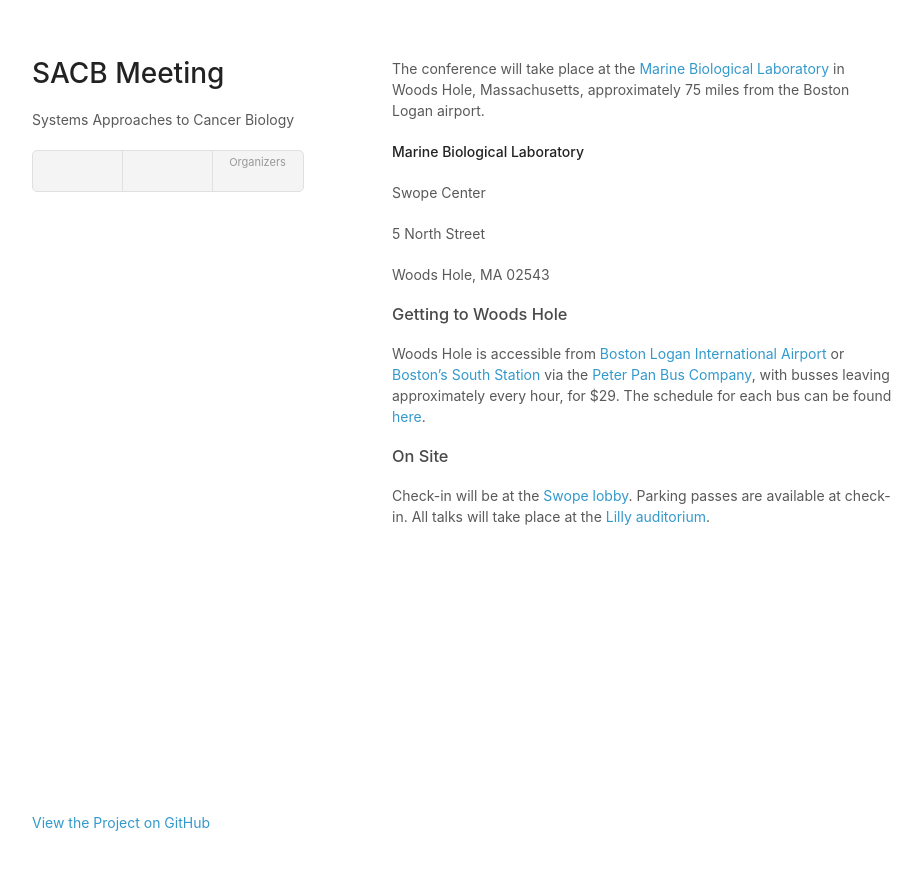
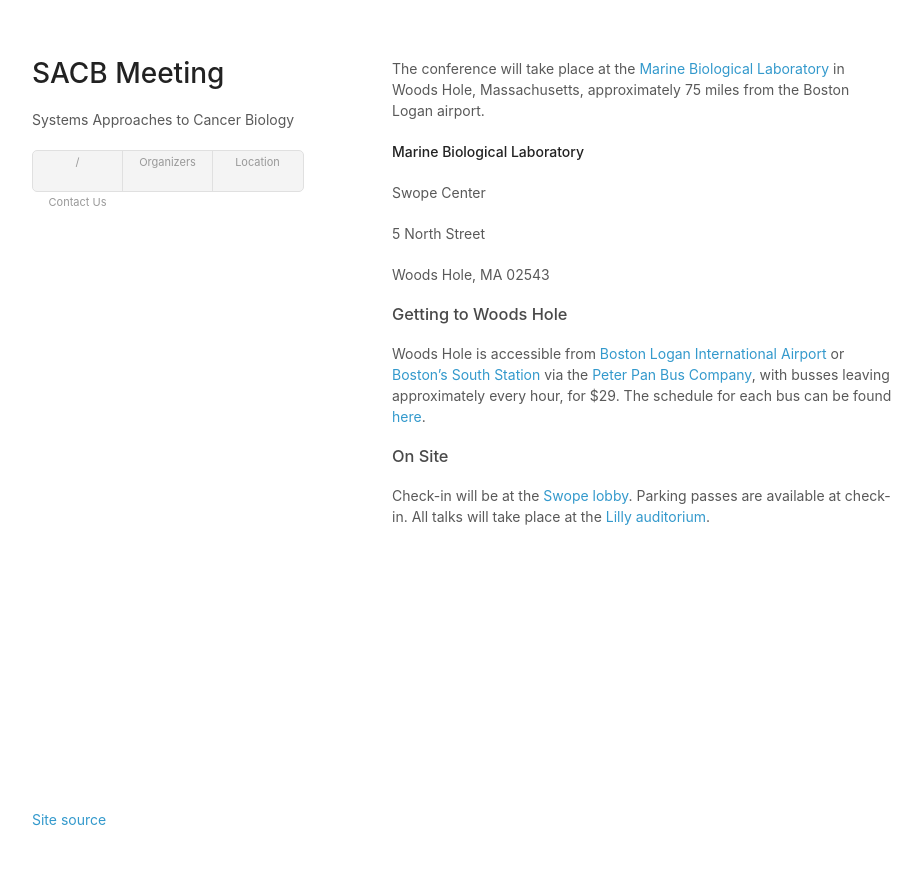
Before and after one commit to AECCSB/sacb-meeting, a Jekyll site: the page built from location.md, in a window 1280 px wide. Shown: the top 870 px of the page, without its empty margins (178-1100 px from the left). Built offline with Jekyll 4.4.1, drawn with Linux system fonts in a browser that asks for light colours; our own code applies the rules of GitHub Pages for plain Markdown files.

Commit message:
Moved files around.

```diff
--- a/_layouts/default.html
+++ b/_layouts/default.html
@@ -8,9 +8,6 @@
     <link rel="stylesheet" href="{{ '/assets/css/styles.css' | relative_url }}">
     <link rel="stylesheet" href="{{ '/assets/css/pygment_trac.css' | relative_url }}">
     <meta name="viewport" content="width=device-width">
-    <!--[if lt IE 9]>
-    <script src="//html5shiv.googlecode.com/svn/trunk/html5.js"></script>
-    <![endif]-->
   </head>
   <body>
     <div class="wrapper">
@@ -19,9 +16,10 @@
         <p>{{ site.description | default: site.github.project_tagline }}</p>
 
         <p class="view"><ul>
-          <li></li>
-          <li></li>
-          <li><a href="./organizers/">Organizers</a></li>
+          {% for link in site.data.links %}
+            <li><a href="{{ link.url }}" title="{{ link.title }}"
+            {% if page.title == link.title %}class="current-page"{% endif %}>{{ link.title }}</a></li>
+          {% endfor %}
         </ul></p>
 
       </header>
@@ -31,7 +29,7 @@
 
       </section>
       <footer>
-        <p class="view"><a href="{{ site.github.repository_url }}">View the Project on GitHub <small>{{ github_name }}</small></a></p>
+        <p class="view"><a href="{{ site.github.repository_url }}">Site source</a></p>
       </footer>
     </div>
     <script src="{{ '/assets/js/scale.fix.js' | relative_url }}"></script>
```
Also changed, not shown: _data/links.yml (added, +11 -0 lines), 2016/key-dates.md (renamed from 2016/key-dates/index.md), 2016/reg-abstract-sub.md (renamed from 2016/registration-abstract-submission/index.md), 2016/schedule.md (renamed from 2016/schedule/index.md), 2016/speakers.md (renamed from 2016/speakers/index.md), contact-us.md (renamed from contact-us/index.md), location.md (renamed from location/location.md), organizers.md (renamed from organizers/index.md).
